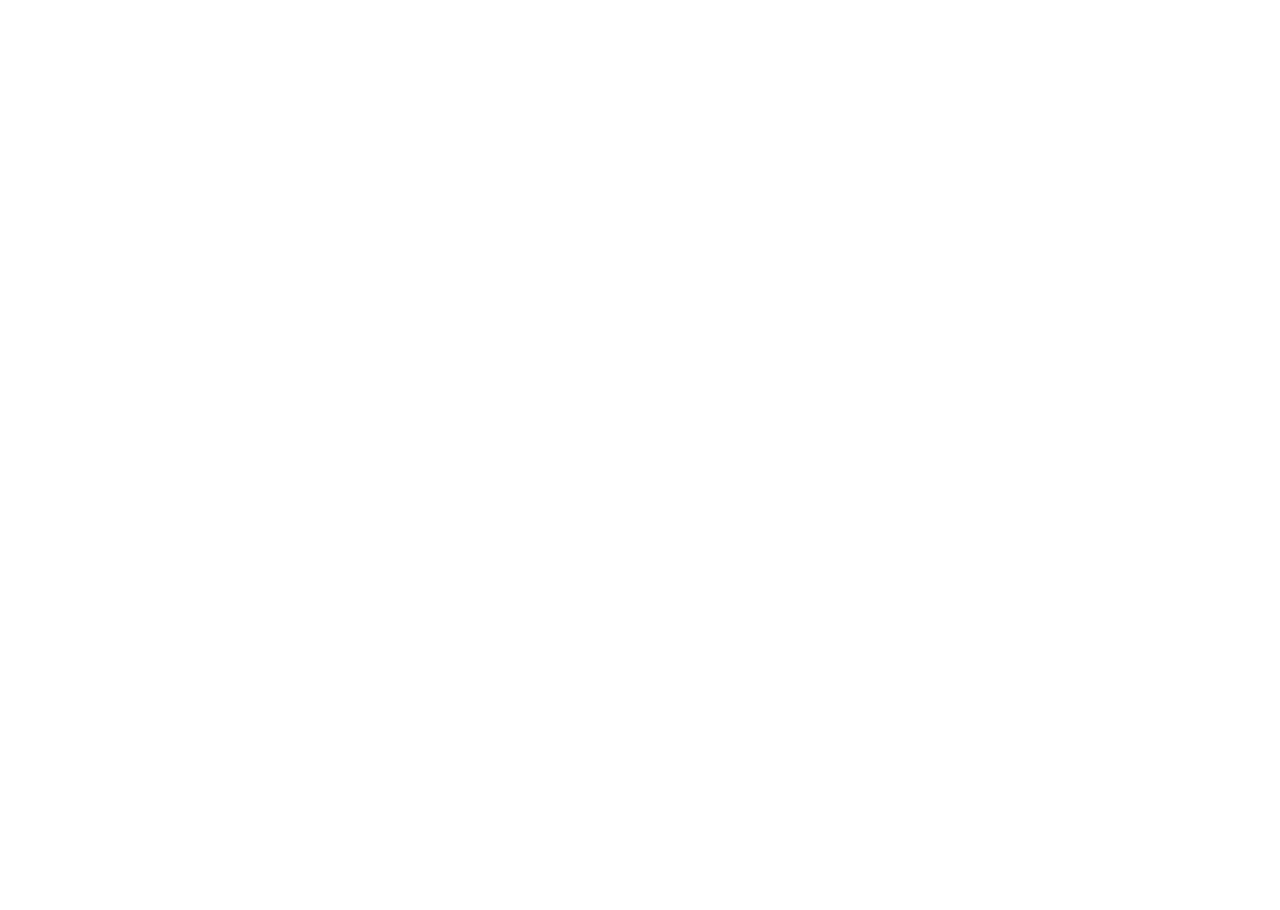
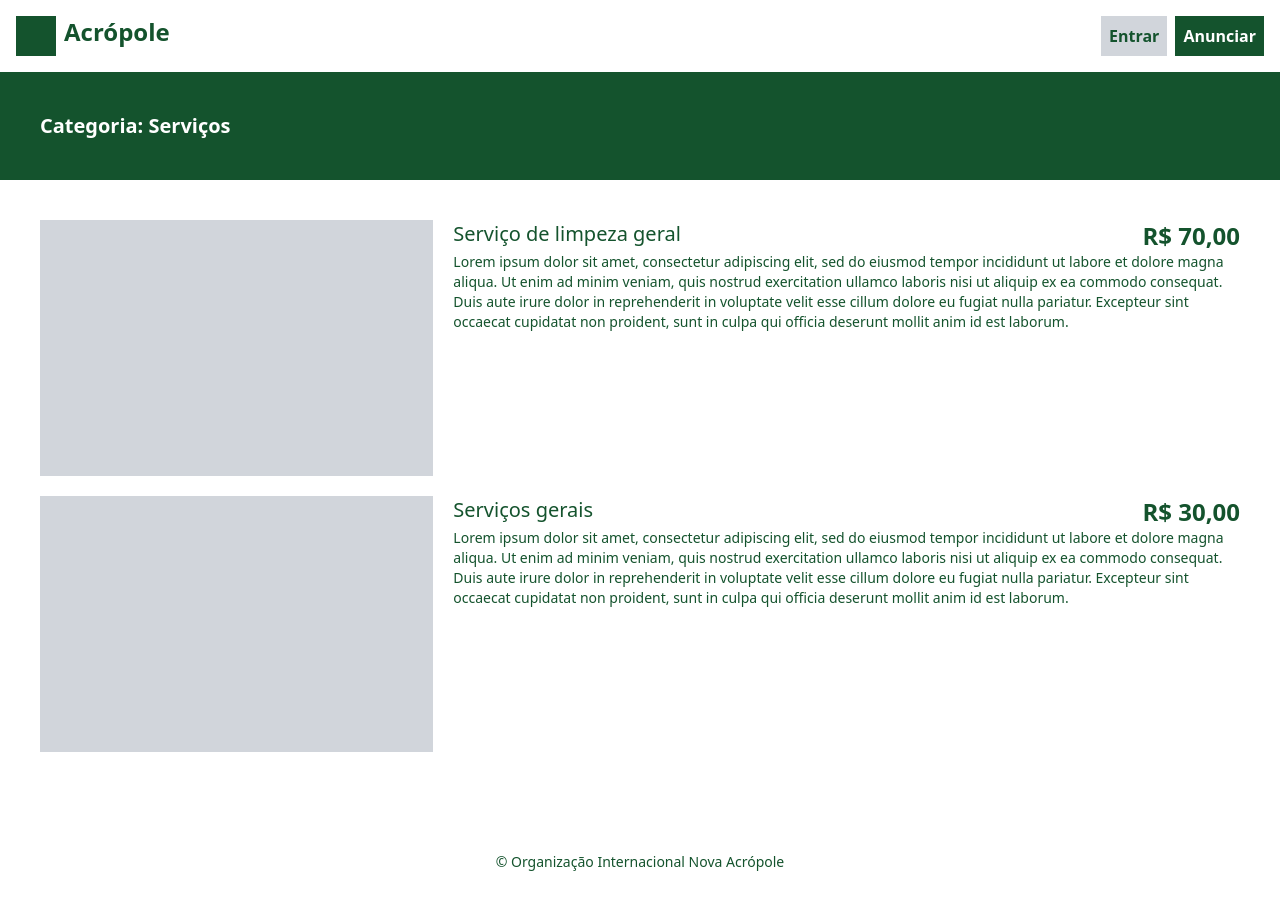
Before and after one commit to paulotss/acr_sales, a React (Create React App) app: page /search/1 in a window 1280 px wide. Before the commit this address had no page. Before the commit the page ends 800 px from the top, so only its background shows below. Built offline with nearby package versions, Linux system fonts and the light colour scheme.

Commit message:
Link para search categories

```diff
--- a/src/App.js
+++ b/src/App.js
@@ -1,15 +1,17 @@
-import { BrowserRouter as Router, Route, Routes  } from 'react-router-dom';
+import { BrowserRouter, BrowserRouter as Router, Route, Routes  } from 'react-router-dom';
 import HomePage from './pages/HomePage';
 import SearchPage from './pages/SearchPage';
+import SearchCategory from './pages/SearchCategory';
 
 const App = () => {
   return (
-    <Router>
+    <BrowserRouter>
       <Routes>
         <Route path='/search' element={ <SearchPage /> } />
+        <Route path='/search/:id' element={ <SearchCategory /> } />
         <Route path='/' element={ <HomePage /> }  />
       </Routes>
-    </Router>
+    </BrowserRouter>
   );
 };
 
--- a/src/components/Category.js
+++ b/src/components/Category.js
@@ -2,7 +2,7 @@
 
 const Category = (props) => {
   return (
-    <Link to="/" className="w-16 m-5 text-center">
+    <Link to={ `/search/${ props.id }` } className="w-16 m-5 text-center">
       <div className="w-10 h-10 bg-white rotate-45 m-auto">
       </div>
       <p className="mt-3 text-sm text-white">{ props.name }</p>
--- a/src/components/Head.js
+++ b/src/components/Head.js
@@ -1,8 +1,10 @@
+import { Link } from "react-router-dom";
+
 const Head = () => {
   return (
     <section className="flex justify-between w-full p-4">
       <div className="flex">
-        <div className="w-10 h-10 bg-green-900"></div>
+        <Link to="/" className="w-10 h-10 bg-green-900"></Link>
         <h1 className="ml-2 font-bold text-2xl text-green-900">Acrópole</h1>
       </div>
 
--- a/src/mocks/data.js
+++ b/src/mocks/data.js
@@ -1,11 +1,11 @@
 export const categories = [
   {
-    id: 1,
+    id: 6,
     name: "Imóveis",
     image: "",
   },
   {
-    id: 2,
+    id: 4,
     name: "Autos e peças",
     image: "",
   },
@@ -15,7 +15,7 @@
     image: "",
   },
   {
-    id: 4,
+    id: 2,
     name: "Eletrônicos",
     image: "",
   },
@@ -25,7 +25,7 @@
     image: "",
   },
   {
-    id: 6,
+    id: 1,
     name: "Serviços",
     image: "",
   },
@@ -47,7 +47,7 @@
     title: "Serviço de limpeza geral",
     price: 70,
     image: "",
-    category: "services",
+    category: 1,
     description: "Lorem ipsum dolor sit amet, consectetur adipiscing elit, sed do eiusmod tempor incididunt ut labore et dolore magna aliqua. Ut enim ad minim veniam, quis nostrud exercitation ullamco laboris nisi ut aliquip ex ea commodo consequat. Duis aute irure dolor in reprehenderit in voluptate velit esse cillum dolore eu fugiat nulla pariatur. Excepteur sint occaecat cupidatat non proident, sunt in culpa qui officia deserunt mollit anim id est laborum.",
     tags: ["limpeza", "serviço"]
   },
@@ -56,7 +56,7 @@
     title: "TV Samsung 14pol",
     price: 40,
     image: "",
-    category: "eletronic",
+    category: 2,
     description: "Lorem ipsum dolor sit amet, consectetur adipiscing elit, sed do eiusmod tempor incididunt ut labore et dolore magna aliqua. Ut enim ad minim veniam, quis nostrud exercitation ullamco laboris nisi ut aliquip ex ea commodo consequat. Duis aute irure dolor in reprehenderit in voluptate velit esse cillum dolore eu fugiat nulla pariatur. Excepteur sint occaecat cupidatat non proident, sunt in culpa qui officia deserunt mollit anim id est laborum.",
     tags: ["tv", "eletrônico"]
   },
@@ -65,7 +65,7 @@
     title: "TV LG 32pol",
     price: 50,
     image: "",
-    category: "eletronic",
+    category: 2,
     description: "Lorem ipsum dolor sit amet, consectetur adipiscing elit, sed do eiusmod tempor incididunt ut labore et dolore magna aliqua. Ut enim ad minim veniam, quis nostrud exercitation ullamco laboris nisi ut aliquip ex ea commodo consequat. Duis aute irure dolor in reprehenderit in voluptate velit esse cillum dolore eu fugiat nulla pariatur. Excepteur sint occaecat cupidatat non proident, sunt in culpa qui officia deserunt mollit anim id est laborum.",
     tags: ["tv", "eletrônico"]
   },
@@ -74,7 +74,7 @@
     title: "Serviços gerais",
     price: 30,
     image: "",
-    category: "services",
+    category: 1,
     description: "Lorem ipsum dolor sit amet, consectetur adipiscing elit, sed do eiusmod tempor incididunt ut labore et dolore magna aliqua. Ut enim ad minim veniam, quis nostrud exercitation ullamco laboris nisi ut aliquip ex ea commodo consequat. Duis aute irure dolor in reprehenderit in voluptate velit esse cillum dolore eu fugiat nulla pariatur. Excepteur sint occaecat cupidatat non proident, sunt in culpa qui officia deserunt mollit anim id est laborum.",
     tags: ["manutenção", "serviço"]
   },
--- a/src/pages/HomePage.js
+++ b/src/pages/HomePage.js
@@ -37,7 +37,7 @@
         <article className="flex justify-center mt-10 overflow-x-auto">
           {
             categories.map((category) => (
-              <Category key={ category.id } name={ category.name } />
+              <Category key={ category.id } name={ category.name } id={ category.id } />
             ))
           }
         </article>
--- /dev/null
+++ b/src/pages/SearchCategory.js
@@ -0,0 +1,45 @@
+import React, { useState, useEffect } from "react";
+import { useParams } from "react-router-dom";
+import Footer from "../components/Footer";
+import Head from "../components/Head";
+import ItemList from "../components/ItemList";
+import { products, categories } from '../mocks/data';
+
+const SearchCategory = () => {
+  const [ items, setItems ] = useState([]);
+  const { id } = useParams();
+
+  useEffect(() => {
+    console.log(id);
+    const result = products.filter((prod) => prod.category === Number(id));
+    setItems(result);
+  }, []);
+
+  return (
+    <main>
+      <Head />
+      <section className="p-10 bg-green-900">
+        <h1 className="font-bold text-white text-xl">
+          Categoria:
+          {' '}
+          <span className="font-bold">{ categories.find((cat) => cat.id === Number(id)).name }</span>
+        </h1>
+      </section>
+      <section className="p-10">
+        {
+          items.map((product) => (
+            <ItemList
+              key={ product.id }
+              title={ product.title }
+              price={ product.price }
+              description={ product.description }
+            />
+          ))
+        }
+      </section>
+      <Footer />
+    </main>
+  );
+};
+
+export default SearchCategory;
--- a/src/pages/SearchPage.js
+++ b/src/pages/SearchPage.js
@@ -11,7 +11,11 @@
     <main>
       <Head />
       <section className="p-10 bg-green-900">
-        <h1 className="font-bold text-white text-xl">Search Page</h1>
+        <h1 className="text-white text-xl">
+          Buscando por:
+          {' '}
+          <span className="font-bold">{ search.term }</span>
+        </h1>
       </section>
       <section className="p-10">
         {
```
